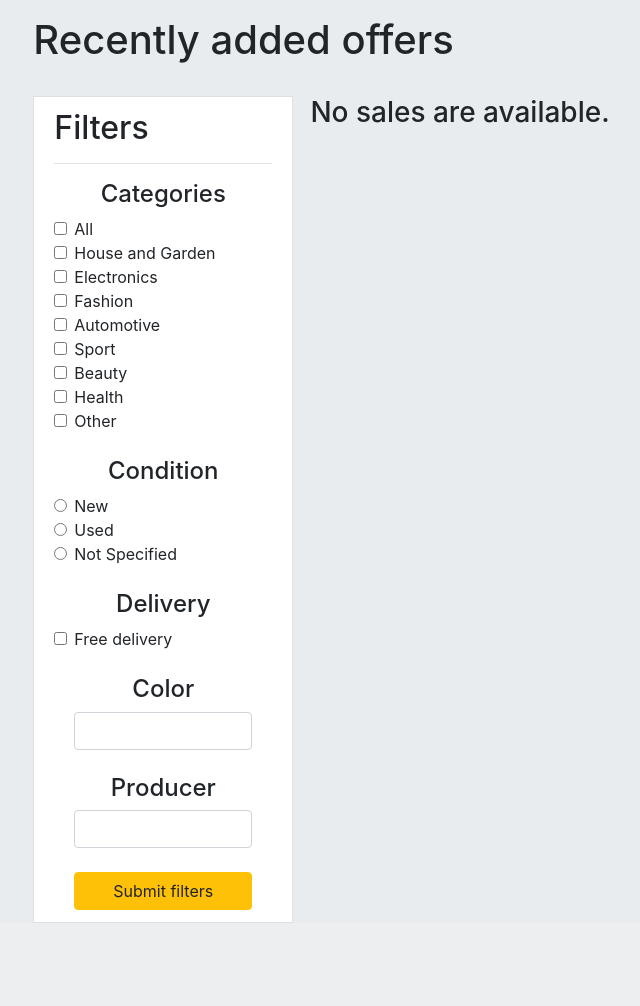
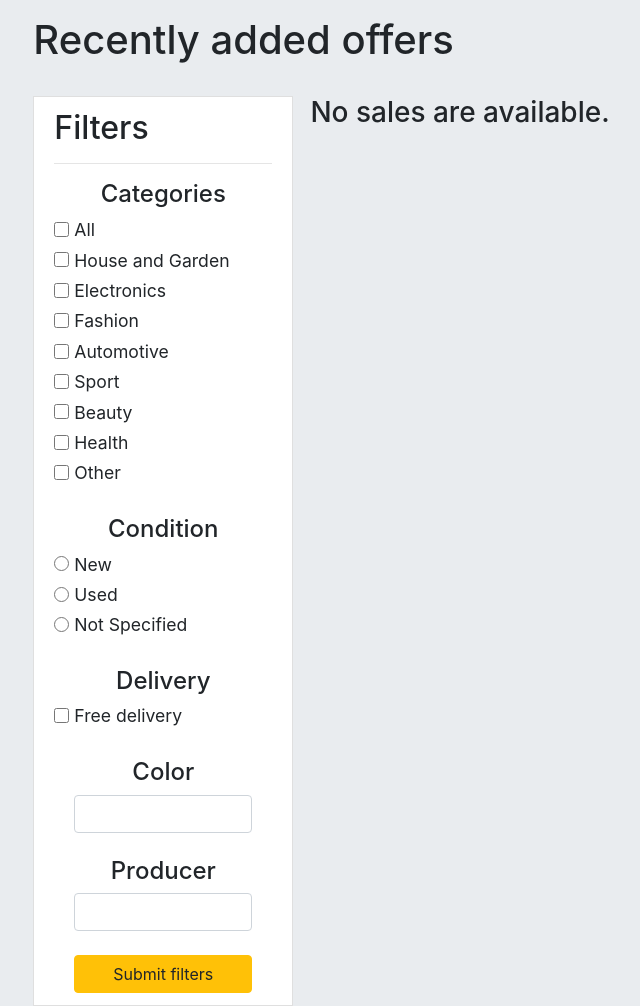
Before and after one commit to Endrju00/shopapp, a Django app: page /sales/filtered/1/ in a window 1280 px wide. Shown: the part 56-1062 px from the top of the page, without its empty margins (51-691 px from the left). Before the commit the page ends 979 px from the top, so only its background shows below. Run offline with Django 3.2, Linux system fonts and the light colour scheme; data comes from the database, SQL or seed files in the repository; both versions use the stored data as it was after the commit; some libraries are stand-ins or nearby versions.

Commit message:
Filters style changed

```diff
--- a/shop/items/views.py
+++ b/shop/items/views.py
@@ -7,7 +7,7 @@ from .models import Item, SaleOffer
 # help functions
 def check_filters(filters):
     # Search bar functionality
-    if filters['search-bar'][0]:
+    if filters['search-bar']:
         words = filters['search-bar'][0].split()
         query = Q(title__contains=words[0])
 
--- a/shop/static/css/master.css
+++ b/shop/static/css/master.css
@@ -73,3 +73,13 @@ div {
 .form-inline{
   width: 150%;
 }
+
+.form-check-label{
+  margin-bottom: 4px;
+  font-size: 1.1rem;
+}
+
+.form-check-input{
+  width: 15px;
+  height: 15px;
+}
```
Also changed, not shown: shop/db.sqlite3, shop/media/items/image.jpg (added), shop/media/items/image_1.jpg (added).
